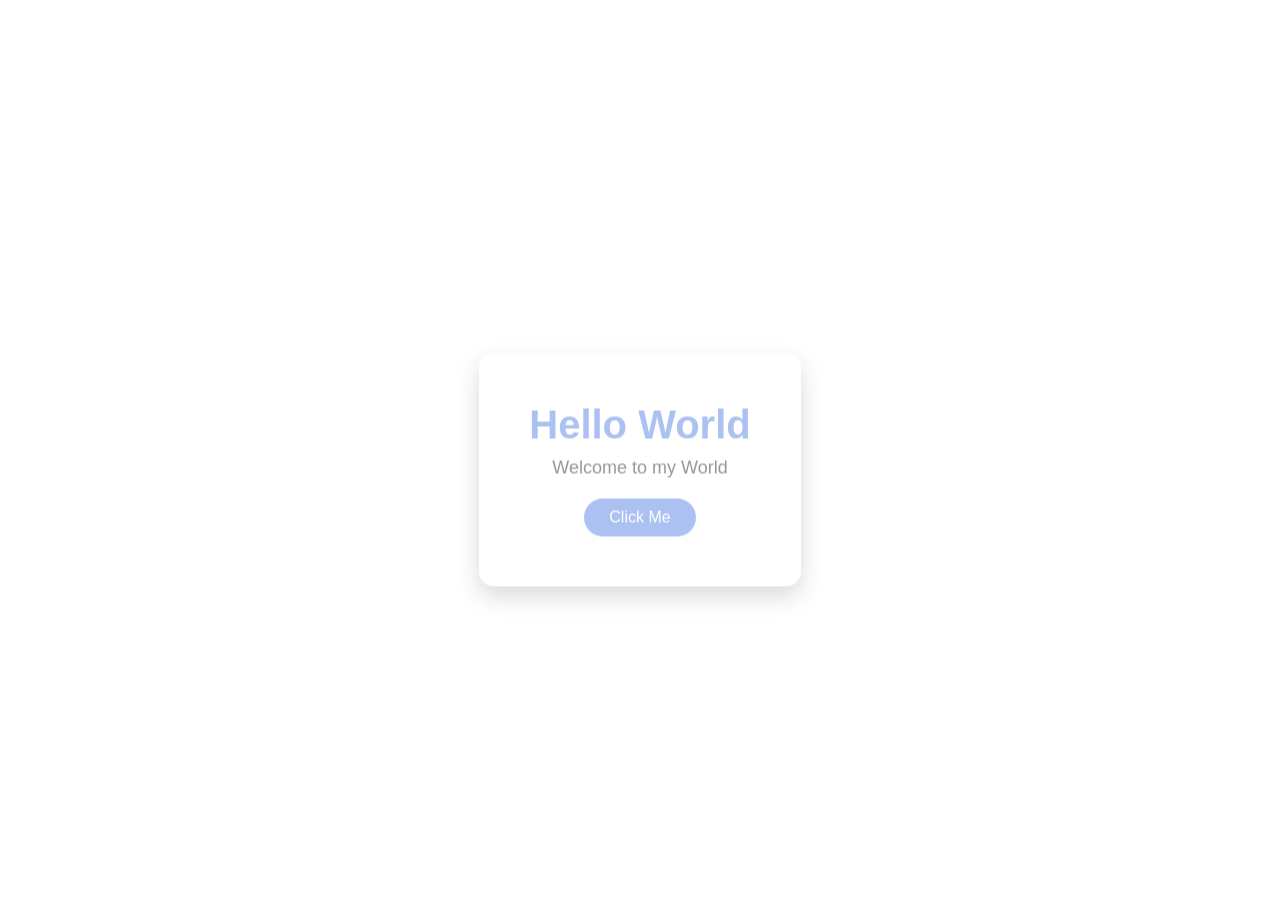
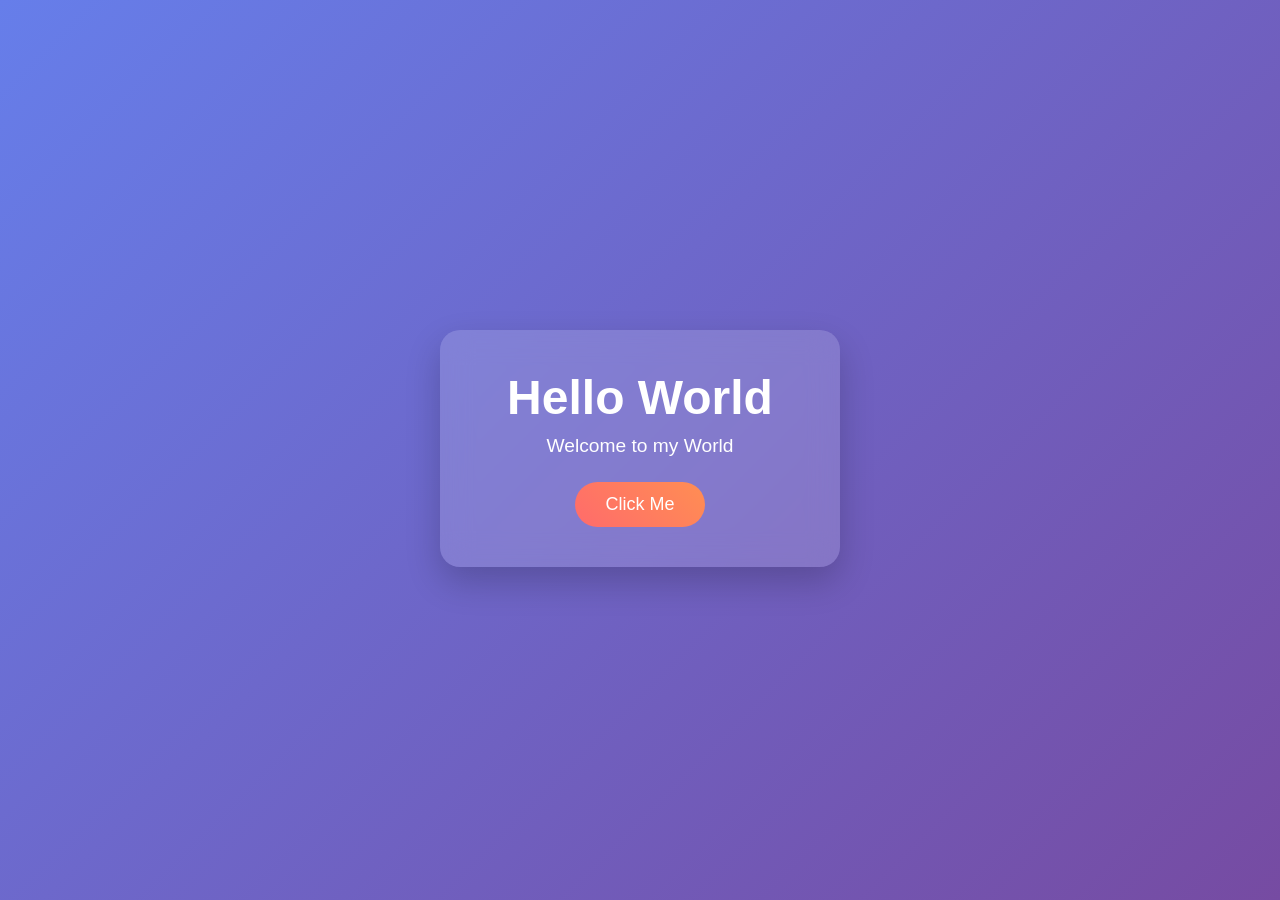

Hello World

--- a/First/CSS/style.css
+++ b/First/CSS/style.css
@@ -1,62 +1,78 @@
+*{
+    margin:0;
+    padding:0;
+    box-sizing:border-box;
+    font-family:'Poppins',sans-serif;
+}
+
 body{
-    margin: 0;
-    height: 100vh;
-    display: flex;
-    justify-content: center;
-    align-items: center;
-    font-family: Arial, sans-serif;
-
-    /* Gradient background */
-    background-image: url("https://tinypng.com/static/images/boat.png");
-    background-size: cover;
+    height:100vh;
+    display:flex;
+    justify-content:center;
+    align-items:center;
+    background:linear-gradient(135deg,#667eea,#764ba2);
+    overflow:hidden;
 }
 
-/* Center box */
 .box{
-    background: white;
-    padding: 50px;
-    text-align: center;
-    border-radius: 15px;
-    box-shadow: 0 10px 25px rgba(0,0,0,0.3);
-    animation: fadeIn 1.5s ease;
+    width:400px;
+    padding:40px;
+    text-align:center;
+    background:rgba(255,255,255,0.15);
+    backdrop-filter:blur(15px);
+    border-radius:20px;
+    box-shadow:0 15px 35px rgba(0,0,0,0.2);
+    color:white;
+    animation:float 3s ease-in-out infinite;
 }
 
-h1{
-    color: #5b86e5;
-    font-size: 40px;
-    margin: 0;
+.box h1{
+    font-size:3rem;
+    margin-bottom:10px;
 }
 
-p{
-    font-size: 18px;
-    margin: 10px 0 20px;
-    color: #333;
+.box p{
+    font-size:1.2rem;
+    margin-bottom:25px;
 }
 
 button{
-    padding: 10px 25px;
-    border: none;
-    border-radius: 20px;
-    background: #5b86e5;
-    color: white;
-    font-size: 16px;
-    cursor: pointer;
-    transition: 0.3s;
+    padding:12px 30px;
+    border:none;
+    border-radius:50px;
+    font-size:18px;
+    color:white;
+    background:linear-gradient(45deg,#ff6b6b,#ff8e53);
+    cursor:pointer;
+    transition:0.3s;
 }
 
 button:hover{
-    background: #36d1dc;
-    transform: scale(1.1);
+    transform:scale(1.1);
+    box-shadow:0 0 20px rgba(255,255,255,0.7);
 }
 
-/* Animation */
-@keyframes fadeIn{
+.emoji{
+    position:fixed;
+    top:-50px;
+    font-size:40px;
+    animation:fall linear forwards;
+}
+
+@keyframes fall{
     from{
-        opacity: 0;
-        transform: translateY(40px);
+        transform:translateY(0) rotate(0deg);
     }
     to{
-        opacity: 1;
-        transform: translateY(0);
+        transform:translateY(110vh) rotate(720deg);
+    }
+}
+
+@keyframes float{
+    0%,100%{
+        transform:translateY(0);
+    }
+    50%{
+        transform:translateY(-10px);
     }
 }
